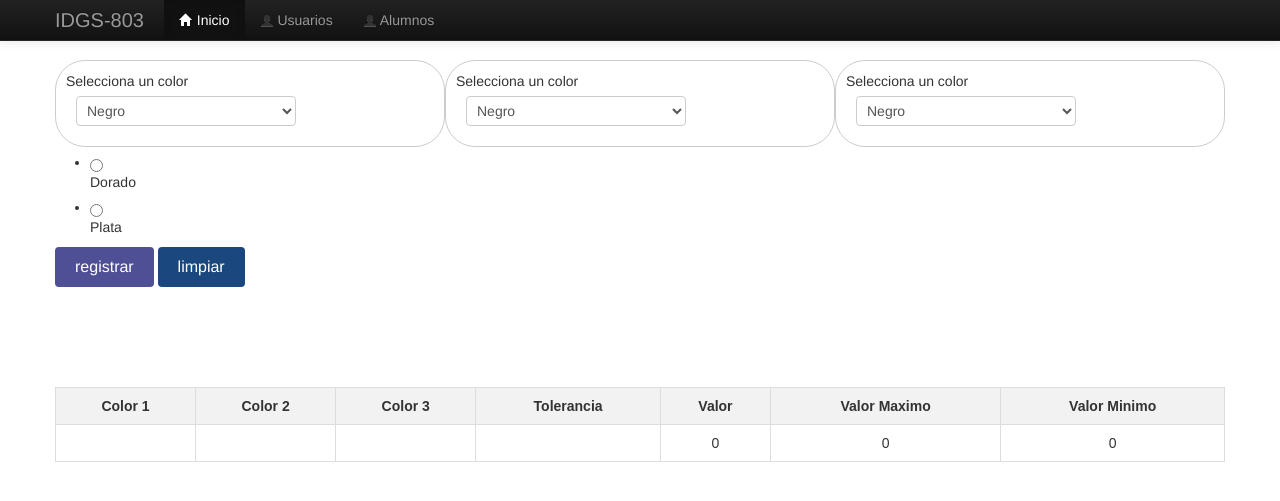
After one commit to IDGS-803-21000160/Practicas_Parcial_1_de_clase, a Flask app: page /formResistencias in a window 1280 px wide. The commit adds this page. Shown: the top 501 px of the page. Run offline with Flask 3, Linux system fonts and the light colour scheme; some libraries are stand-ins or nearby versions.

Commit message:
IDJBA Resistencias 09/02/2024

```diff
--- /dev/null
+++ b/formResistencia.py
@@ -0,0 +1,9 @@
+from wtforms import Form
+from wtforms  import StringField,IntegerField,EmailField,FloatField,SelectField,RadioField
+
+class ResistenciaForm(Form):
+    colores1 = SelectField('Selecciona un color', choices=[(0, 'Negro'), (1, 'Cafe'), (2, 'Rojo'),(3, 'Naranja'),(4, 'Amarillo'),(5, 'Verde'),(6, 'Azul'),(7, 'Violeta'),(8, 'Gris'),(9, 'Blanco')])
+    colores2 = SelectField('Selecciona un color', choices=[(0, 'Negro'), (1, 'Cafe'), (2, 'Rojo'),(3, 'Naranja'),(4, 'Amarillo'),(5, 'Verde'),(6, 'Azul'),(7, 'Violeta'),(8, 'Gris'),(9, 'Blanco')])
+    colores3 = SelectField('Selecciona un color', choices=[(1, 'Negro'), (10, 'Cafe'), (100, 'Rojo'),(1000, 'Naranja'),(10000, 'Amarillo'),(100000, 'Verde'),(1000000, 'Azul'),(10000000, 'Violeta'),(100000000, 'Gris'),(1000000000, 'Blanco')])
+
+    options=RadioField('',choices=[(5,'Dorado'),(10,'Plata')]);
--- a/main.py
+++ b/main.py
@@ -1,6 +1,7 @@
 from flask import Flask, render_template,request
 import math
 import formdistance
+import formResistencia
 
 
 app=Flask(__name__)
@@ -82,6 +83,54 @@ def resultado():
         else:
             return "<h1>La Division es: {} </h1>".format(str(int(num1)/int(num2)))
 
+@app.route("/formCinepolis")
+def form():
+    return render_template("formularioCinepolis.html")
+
+
+
+@app.route("/munuProces", methods=["POST"])
+def calc():
+    if request.method == "POST":
+        boletos = int(request.form.get("cantidadBoletos"))
+        compradores=int(request.form.get('cantidadCompradores'))
+        mensaje=""
+
+        if request.form.get('si'):
+            if (boletos > (5*compradores)) & (boletos <=(7*compradores)):
+                costo= float(boletos * 12)
+                descuento=float(costo * 0.15)
+                desTar=((costo-descuento))
+                totalTar=float(desTar * 0.10)
+                total=(desTar-totalTar)
+
+            elif boletos <=(5*compradores) & boletos >=2:
+                costo= float(boletos * 12)
+                descuento=float(costo * 0.10)
+                desTar=((costo-descuento))
+                totalTar=float(desTar * 0.10)
+                total=(desTar-totalTar)
+            elif boletos==1:
+                total=12
+            else:
+                total=0
+                mensaje="No puedes comprar esa cantidad de boletos"
+        elif request.form.get('no'):
+            if (boletos > (5*compradores)) & (boletos <=(7*compradores)):
+                costo= float(boletos * 12)
+                descuento=float(costo * 0.10)
+                total=float(costo-descuento)
+            elif boletos <=(5*compradores) & boletos >=2:
+                costo = float(boletos * 12)
+                descuento=float(costo * 0.10)
+                total=float(costo-descuento)
+            elif boletos==1:
+                total=12
+            else:
+                total=0
+                mensaje="No puedes comprar esa cantidad de boletos"
+
+        return render_template("formularioCinepolis.html",total=total,mensaje=mensaje)
 
 @app.route("/formCalDistancia",methods=["GET","POST"])
 def calcularDistancia():
@@ -108,6 +157,88 @@ def calcularDistancia():
 
     return render_template("distacia.html",form=distance_form,resultado=resultado)
 
+def colors(colors):
+    switcher={
+        0:'black',
+        1:'burlywood',
+        2:'red',
+        3:'orange',
+        4:'yellow',
+        5:'green',
+        6:'blue',
+        7:'plum',
+        8:'gray',
+        9:'white'
+    }
+    return switcher.get(colors,'default')
+
+def colorsTol(color):
+    switcher={
+        1:'black',
+        10:'burlywood',
+        100:'red',
+        1000:'orange',
+        10000:'yellow',
+        100000:'green',
+        1000000:'blue',
+        10000000:'plum',
+        100000000:'gray',
+        1000000000:'white'
+    }
+    return switcher.get(color,'default')
+
+@app.route("/formResistencias", methods=["GET", "POST"])
+def calcularVol():
+    text = ''
+    texttwo = ''
+    textthree = ''
+    tolerancia = ''
+    valMin = 0
+    valMax = 0
+    valor = 0
+
+    resistencia_form = formResistencia.ResistenciaForm(request.form)
+
+    if request.method == 'POST':
+        if request.form.get('btn1') == 'registrar':
+            colorOne = float(resistencia_form.colores1.data)
+            colorTwo = float(resistencia_form.colores2.data)
+            colorThree = resistencia_form.colores3.data
+            options = int(resistencia_form.options.data)
+
+            text = colors(colorOne)
+            texttwo = colors(colorTwo)
+            textthree = colorsTol(float(colorThree))
+
+            dupColors = str(int(colorOne)) + str(int(colorTwo))
+            valor = float(dupColors) * float(colorThree)
+
+            if options == 5:
+                tolerancia = 'Dorado 5%'
+                porcentajefive = 0.05 * valor
+                valMax = valor + porcentajefive
+                valMin = valor - porcentajefive
+            elif options == 10:
+                tolerancia = 'Plata 10%'
+                porcentajeTen = 0.10 * valor
+                valMax = valor + porcentajeTen
+                valMin = valor - porcentajeTen
+
+        elif request.form.get('btn2') == 'limpiar':
+            resistencia_form.colores1.data = ''
+            resistencia_form.colores2.data = ''
+            resistencia_form.colores3.data = ''
+            resistencia_form.options.data = ''
+
+            text = ''
+            texttwo = ''
+            textthree = ''
+            tolerancia = ''
+            valMin = 0
+            valMax = 0
+            valor = 0
+
+    return render_template("formResistenca.html", form=resistencia_form, text=text, texttwo=texttwo, textthree=textthree, tolerancia=tolerancia, valMin=valMin, valMax=valMax, valor=valor)
 
 '''
 Aqui colocamos el motodo que iniciara la App
--- a/static/css/cinepolis.css
+++ b/static/css/cinepolis.css
@@ -64,3 +64,7 @@ button:hover {
   margin-top: 10px;
   font-weight: bold;
 }
+
+.l {
+  background-color: gray;
+}
--- /dev/null
+++ b/static/css/formResistencia.css
@@ -0,0 +1,59 @@
+table {
+  width: 100%;
+  border-collapse: collapse;
+  font-family: Arial, sans-serif;
+  margin-bottom: 20px;
+}
+th,
+td {
+  border: 1px solid #ddd;
+  padding: 8px;
+  text-align: center;
+}
+th {
+  background-color: #f2f2f2;
+}
+tbody tr:nth-child(even) {
+  background-color: #f2f2f2;
+}
+tbody tr:hover {
+  background-color: #ddd;
+}
+
+.container {
+  display: flex;
+}
+
+.container > div {
+  flex: 1;
+}
+.box {
+  flex: 1;
+  padding: 10px;
+  border: 1px solid #ccc;
+  border-radius: 30px;
+}
+
+.boton-registrar {
+  background-color: rgb(79, 79, 149);
+  color: white;
+  padding: 10px 20px;
+  font-size: 16px;
+  border: none;
+  border-radius: 4px;
+  cursor: pointer;
+}
+
+.boton-registrar:hover {
+  background-color: rgb(79, 79, 149);
+}
+
+.boton-limpiar {
+  background-color: rgb(26, 71, 125);
+  color: white;
+  padding: 10px 20px;
+  font-size: 16px;
+  border: none;
+  border-radius: 4px;
+  cursor: pointer;
+}
--- /dev/null
+++ b/templates/formResistenca.html
@@ -0,0 +1,50 @@
+{% extends "layout.html" %} {%block content%} {%import "_macro.html" as macros%}
+<link rel="stylesheet" href="../static/css/formResistencia.css">
+
+<h1>
+</h1>
+<form action="" method="post">
+    <div class="container" style="">
+        <div class="box">    {{macros.render_field(form.colores1)}}</div>
+        <div class="box">    {{macros.render_field(form.colores2)}}</div>
+        <div class="box">    {{macros.render_field(form.colores3)}}</div>
+      </div>
+
+    {{macros.render_field(form.options)}}
+
+<input type="submit" name="btn1" value="registrar" class="boton-registrar"></input>
+<input type="submit" name="btn2" value="limpiar" class="boton-limpiar"></input>
+<div style="padding-top: 100px">
+<table >
+    <thead>
+      <tr>
+        <th>Color 1</th>
+        <th>Color 2</th>
+        <th>Color 3</th>
+        <th>Tolerancia</th>
+        <th>Valor</th>
+        <th>Valor Maximo</th>
+        <th>Valor Minimo</th>
+      </tr>
+    </thead>
+    <tbody>
+      <tr>
+        <td style="background-color: {{text}};">{{text}}</td>
+        <td style="background-color: {{texttwo}};">{{texttwo}}</td>
+        <td style="background-color: {{textthree}};">{{textthree}}</td>
+        <td>{{tolerancia}}</td>
+        <td>{{valor}}</td>
+        <td>{{valMax}}</td>
+        <td>{{valMin}}</td>
+      </tr>
+      <tr>
+      </tr>
+    </tbody>
+  </table>
+</div>
+
+</form>
+
+
+
+{%endblock %}
--- a/templates/formularioCinepolis.html
+++ b/templates/formularioCinepolis.html
@@ -2,7 +2,7 @@
 
 <link rel="stylesheet" href="../static/css/cinepolis.css">
 
-<form action="/opciones" method="POST">
+<form action="/munuProces" method="POST">
   <div id="formulario">
     <div id="datosPersonales">
       <h2>Entradas</h2>
```
Also changed, not shown: cinepolis.py (deleted, +0 -55 lines), templates/_macro.html (line endings or trailing spaces), 1 other file.
